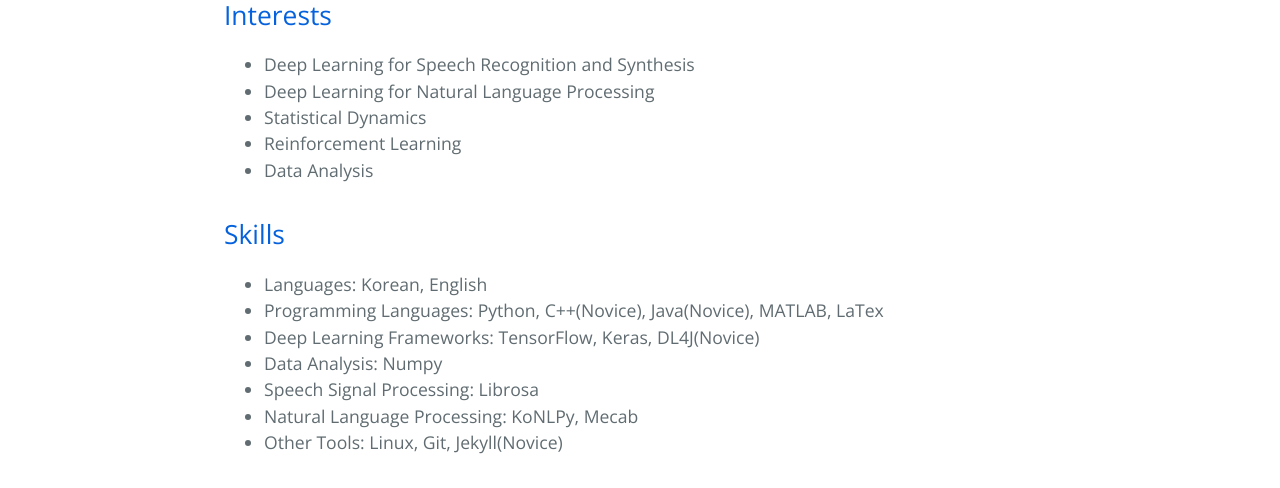
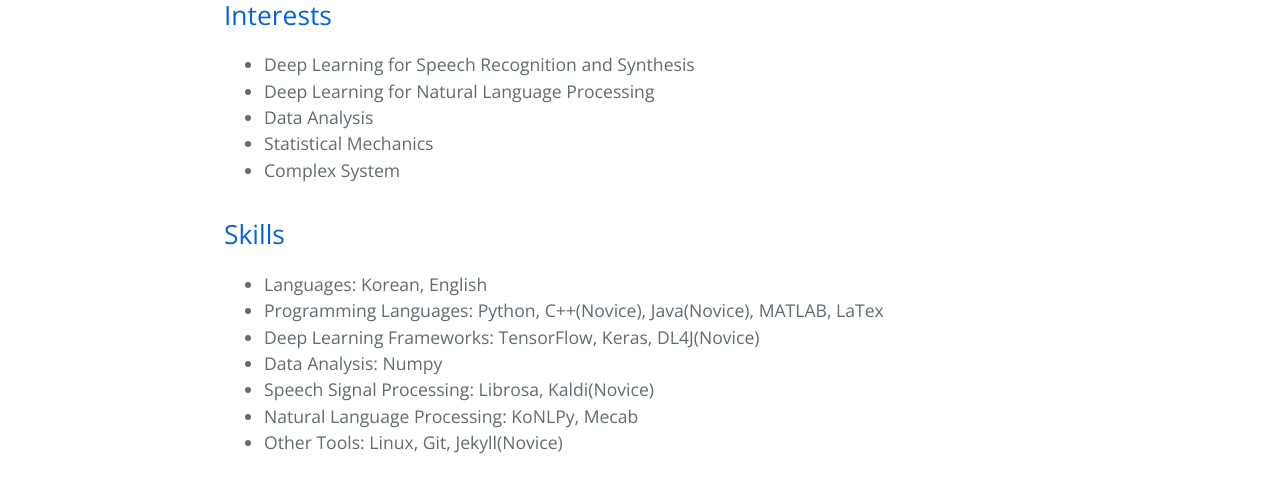
Before and after one commit to hcnoh/hcnoh.github.io, a Jekyll site: the page built from about.md, in a window 1280 px wide. Shown: the part 1286-1774 px from the top of the page. Built offline with Jekyll 4.4.1, drawn with Linux system fonts in a browser that asks for light colours.

Commit message:
Update about.md

```diff
--- a/about.md
+++ b/about.md
@@ -19,16 +19,16 @@
 ## Interests
 - Deep Learning for Speech Recognition and Synthesis
 - Deep Learning for Natural Language Processing
-- Statistical Dynamics
-- Reinforcement Learning
 - Data Analysis
+- Statistical Mechanics
+- Complex System
 
 ## Skills
 - Languages: Korean, English
 - Programming Languages: Python, C++(Novice), Java(Novice), MATLAB, LaTex
 - Deep Learning Frameworks: TensorFlow, Keras, DL4J(Novice)
 - Data Analysis: Numpy
-- Speech Signal Processing: Librosa
+- Speech Signal Processing: Librosa, Kaldi(Novice)
 - Natural Language Processing: KoNLPy, Mecab
 - Other Tools: Linux, Git, Jekyll(Novice)
 
```
